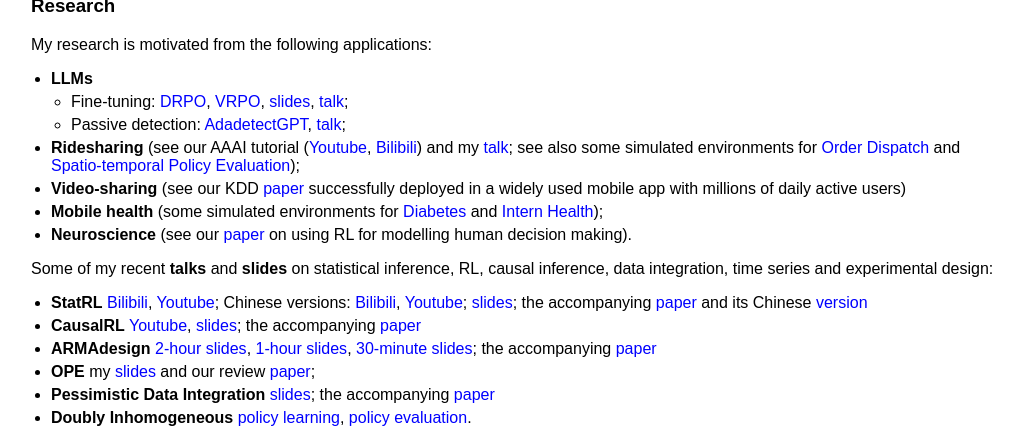
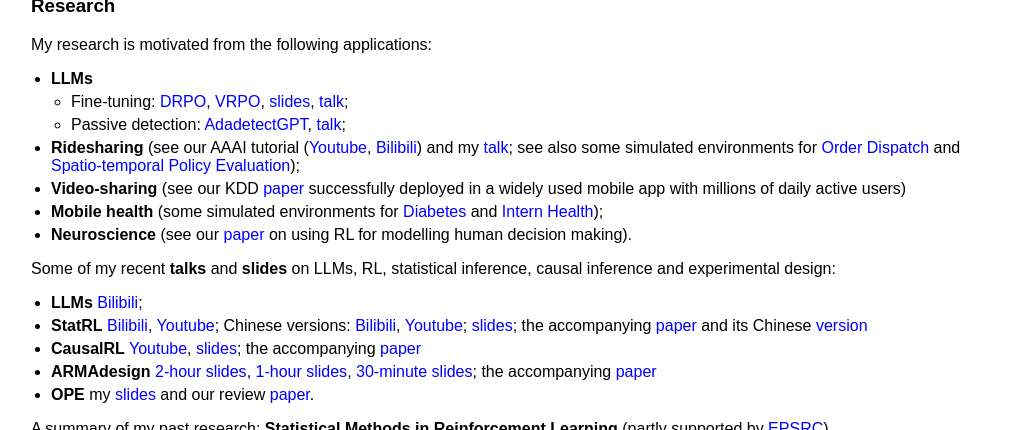
Before and after one commit to callmespring/callmespring.github.io, a Jekyll site: the page built from index.md, in a window 1280 px wide and 900 px high, scrolled down 1542 px, cut to the strip 0-430 px from the top of the window. Shown: the whole strip, without its empty margins (109-1132 px from the left). Built offline with Jekyll 4.4.1, drawn with Linux system fonts in a browser that asks for light colours.

Commit message:
Update index.md

```diff
--- a/index.md
+++ b/index.md
@@ -53,13 +53,12 @@
 * **Mobile health** (some simulated environments for [Diabetes](https://github.com/RunzheStat/TestMDP) and [Intern Health](https://github.com/limengbinggz/cusum-rl));
 * **Neuroscience** (see our [paper](https://www.biorxiv.org/content/10.1101/2023.06.19.545524v1.full.pdf) on using RL for modelling human decision making).
 
-Some of my recent **talks** and **slides** on statistical inference, RL, causal inference, data integration, time series and experimental design:
+Some of my recent **talks** and **slides** on LLMs, RL, statistical inference, causal inference and experimental design:
+* **LLMs** [Bilibili](https://www.bilibili.com/video/BV1xNuuzVEeD?spm_id_from=333.788.videopod.sections&vd_source=0ff25cf8645aa63231bec2428b94bf6f&p=3);
 * **StatRL** [Bilibili](https://www.bilibili.com/video/BV1ZP4y1r7DC/?spm_id_from=333.337.search-card.all.click&vd_source=0ff25cf8645aa63231bec2428b94bf6f), [Youtube](https://www.youtube.com/watch?v=-SW9PevZThs&t=982s); Chinese versions: [Bilibili](https://www.bilibili.com/video/BV1kP411f7dA/?spm_id_from=333.337.search-card.all.click), [Youtube](https://www.youtube.com/watch?v=7NWBLuok8nk&t=3048s); [slides](https://callmespring.github.io/slides/StatRL.pdf); the accompanying [paper](https://arxiv.org/abs/2502.16195) and its Chinese [version](https://mp.weixin.qq.com/s/_uPxaxhYuG0D4AiillMJug)
 * **CausalRL** [Youtube](https://www.youtube.com/watch?v=Zor1CmRyycw&t=397s), [slides](https://callmespring.github.io/slides/CausalRL.pdf); the accompanying [paper](https://arxiv.org/pdf/2002.01711)
 * **ARMAdesign** [2-hour slides](https://callmespring.github.io/slides/ABtesting.pdf), [1-hour slides](https://callmespring.github.io/slides/ARMAdesign.pdf), [30-minute slides](https://callmespring.github.io/slides/design30m.pdf); the accompanying [paper](https://arxiv.org/pdf/2408.05342v3)
-* **OPE** my [slides](https://github.com/callmespring/RL-short-course/blob/main/Lecture%205/OPEslides.pdf) and our review [paper](https://arxiv.org/pdf/2212.06355.pdf);
-* **Pessimistic Data Integration** [slides](https://callmespring.github.io/slides/DataIntegration.pdf); the accompanying [paper](https://arxiv.org/pdf/2406.00317)
-* **Doubly Inhomogeneous** [policy learning](https://callmespring.github.io/slides/DIRL.pdf), [policy evaluation](https://callmespring.github.io/slides/DIOPE.pdf).
+* **OPE** my [slides](https://github.com/callmespring/RL-short-course/blob/main/Lecture%205/OPEslides.pdf) and our review [paper](https://arxiv.org/pdf/2212.06355.pdf).
 
 A summary of my past research: **Statistical Methods in Reinforcement Learning** (partly supported by [EPSRC](https://gow.epsrc.ukri.org/NGBOViewGrant.aspx?GrantRef=EP/W014971/1))
 
```
